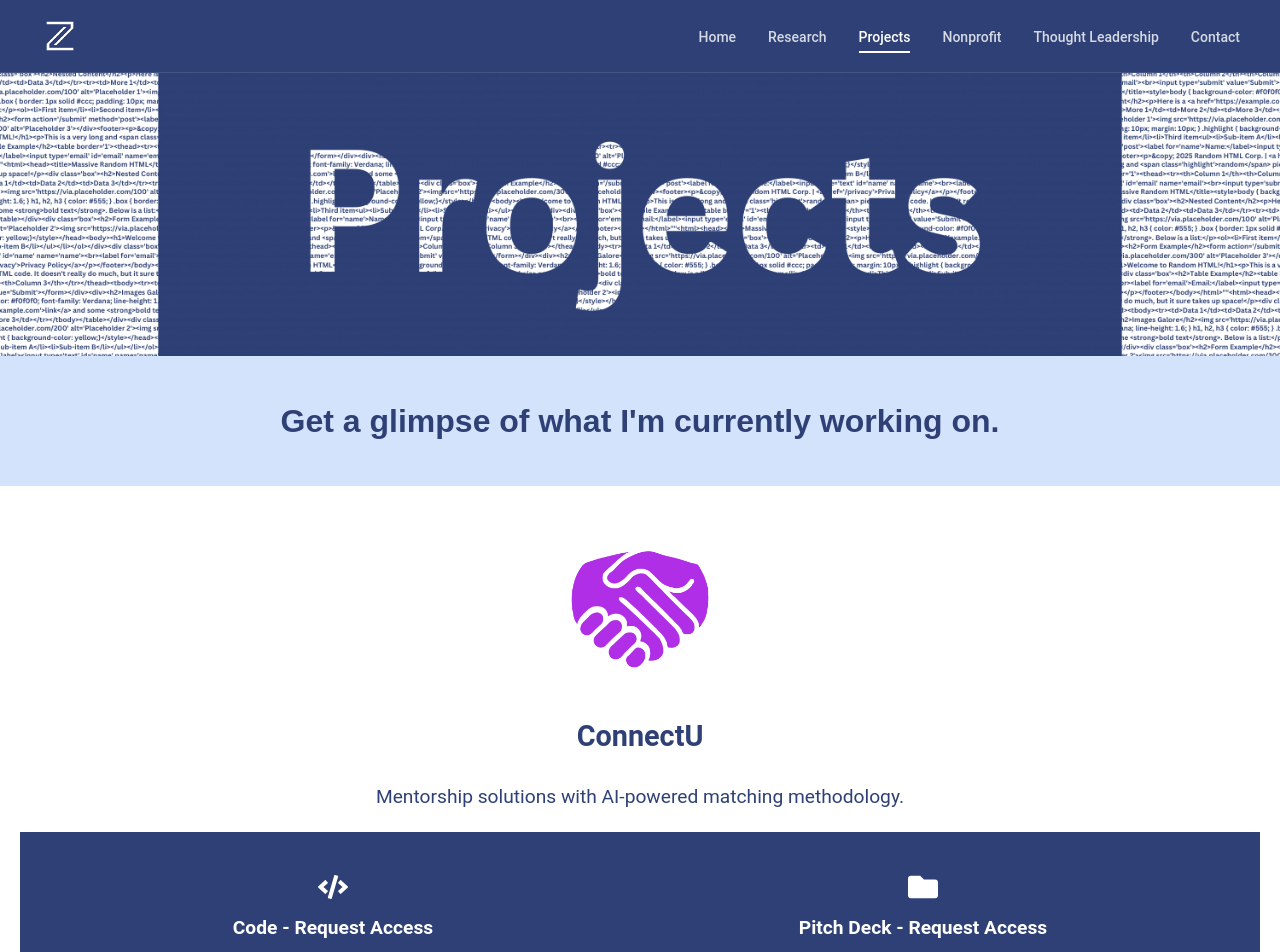
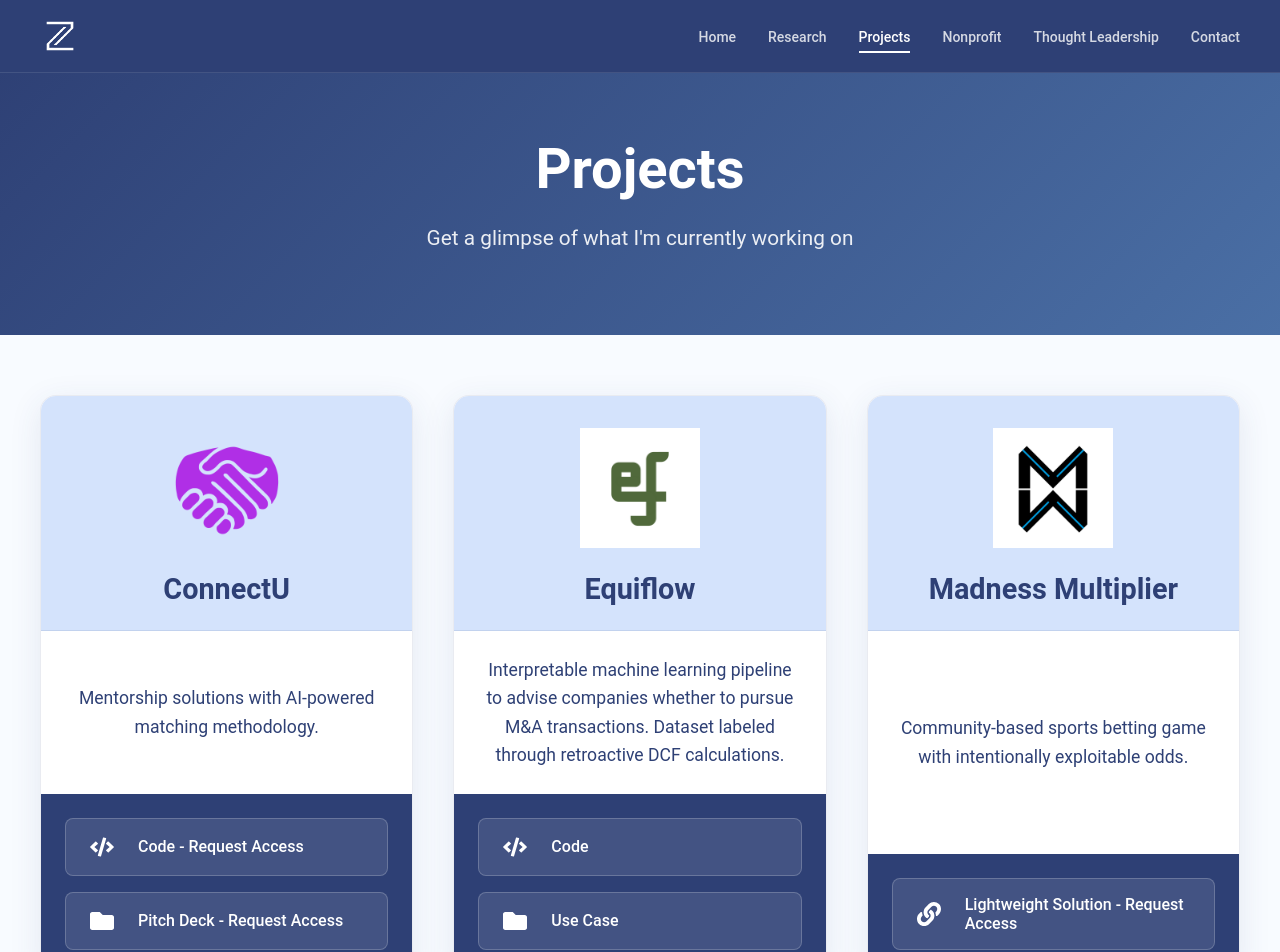
Before and after one commit to zrobers/personal-website, a React (Create React App) app: page /projects in a window 1280 px wide. Shown: the top 952 px of the page. Built offline with nearby package versions, Linux system fonts and the light colour scheme.

Commit message:
Projects UI Improvements

```diff
--- /dev/null
+++ b/src/components/Projects.css
@@ -0,0 +1,9 @@
+.project-card:hover {
+  transform: translateY(-8px);
+  box-shadow: 0 16px 48px rgba(46, 64, 117, 0.15);
+}
+
+.fact-link:hover {
+  background-color: rgba(255, 255, 255, 0.2);
+  transform: translateX(4px);
+}
--- a/src/components/Projects.js
+++ b/src/components/Projects.js
@@ -5,6 +5,7 @@ import {
   FaLink,
   FaFolder,
 } from 'react-icons/fa';
+import './Projects.css';
 
 const Projects = () => {
   const projectData = [
@@ -13,8 +14,8 @@ const Projects = () => {
       name: 'ConnectU',
       description: 'Mentorship solutions with AI-powered matching methodology.',
       fastFacts: [
-        { icon: <FaCode size={30} />, label: 'Code - Request Access', link: 'https://github.com/zrobers/ab-family-match' },
-        { icon: <FaFolder size={30} />, label: 'Pitch Deck - Request Access', link: 'https://docs.google.com/presentation/d/17YZkoeBwSonMPR3QtOlNPmiymfeMbX-9FjKyB1bRZzE/edit?usp=sharing' },
+        { icon: <FaCode size={24} />, label: 'Code - Request Access', link: 'https://github.com/zrobers/ab-family-match' },
+        { icon: <FaFolder size={24} />, label: 'Pitch Deck - Request Access', link: 'https://docs.google.com/presentation/d/17YZkoeBwSonMPR3QtOlNPmiymfeMbX-9FjKyB1bRZzE/edit?usp=sharing' },
       ],
     },
     {
@@ -23,8 +24,8 @@ const Projects = () => {
       description:
         'Interpretable machine learning pipeline to advise companies whether to pursue M&A transactions. Dataset labeled through retroactive DCF calculations.',
       fastFacts: [
-        { icon: <FaCode size={30} />, label: 'Code', link: 'https://github.com/zrobers/ibbdc' },
-        { icon: <FaFolder size={30} />, label: 'Use Case', link: '/equiflow_use_case.pdf'}, // PDF
+        { icon: <FaCode size={24} />, label: 'Code', link: 'https://github.com/zrobers/ibbdc' },
+        { icon: <FaFolder size={24} />, label: 'Use Case', link: '/equiflow_use_case.pdf'}, // PDF
       ],
     },
     {
@@ -33,7 +34,7 @@ const Projects = () => {
       description:
         'Community-based sports betting game with intentionally exploitable odds.',
       fastFacts: [
-        { icon: <FaLink size={30} />, label: 'Lightweight Solution - Request Access', link: 'https://drive.google.com/drive/folders/1MQr_t-N12puAOAT-9rnuGapCq0wV60go?usp=drive_link' },
+        { icon: <FaLink size={24} />, label: 'Lightweight Solution - Request Access', link: 'https://drive.google.com/drive/folders/1MQr_t-N12puAOAT-9rnuGapCq0wV60go?usp=drive_link' },
       ],
     },
     {
@@ -42,8 +43,8 @@ const Projects = () => {
       description:
         'Extending a technique used in biomedical engineering to create new clustering techniques helpful for predicting Airbnb prices.',
       fastFacts: [
-        { icon: <FaCode size={30} />, label: 'Code', link: 'https://github.com/zrobers/abnb-classifier' },
-        { icon: <FaFilePdf size={30} />, label: 'Paper', link: '/property_pricing.pdf' }, // PDF
+        { icon: <FaCode size={24} />, label: 'Code', link: 'https://github.com/zrobers/abnb-classifier' },
+        { icon: <FaFilePdf size={24} />, label: 'Paper', link: '/property_pricing.pdf' }, // PDF
       ],
     },
     {
@@ -52,7 +53,7 @@ const Projects = () => {
       description:
         "Scripts automating workflows for the Scholastic Artificial Intelligence League through LLM-generated content.",
       fastFacts: [
-        { icon: <FaCode size={30} />, label: 'Code', link: 'https://github.com/zrobers/sailea-api' },
+        { icon: <FaCode size={24} />, label: 'Code', link: 'https://github.com/zrobers/sailea-api' },
       ],
     },
     {
@@ -61,116 +62,168 @@ const Projects = () => {
       description:
         'Demonstration of front-end web development and branding capabilities.',
       fastFacts: [
-        { icon: <FaCode size={30} />, label: 'Code', link: 'https://github.com/zrobers/personal-website' },
+        { icon: <FaCode size={24} />, label: 'Code', link: 'https://github.com/zrobers/personal-website' },
       ],
     },
   ];
 
   return (
-    <div>
+    <div style={styles.container}>
       {/* Header */}
-      <header style={styles.header}></header>
+      <header style={styles.header}>
+        <div style={styles.headerContent}>
+          <h1 style={styles.headerTitle}>Projects</h1>
+          <p style={styles.headerSubtitle}>Get a glimpse of what I'm currently working on</p>
+        </div>
+      </header>
 
-      {/* Introduction */}
-      <div style={styles.content}>
-        <h2 style={styles.title}>Get a glimpse of what I'm currently working on.</h2>
-      </div>
-
-      {/* Project Sections */}
+      {/* Projects Grid */}
+      <div style={styles.projectsContainer}>
         {projectData.map((project, index) => (
-        <section key={index} style={styles.projectSection}>
+          <div key={index} style={styles.projectCard} className="project-card">
+            <div style={styles.cardHeader}>
               <div style={styles.logoContainer}>
                 <img src={project.logo} alt={`${project.name} Logo`} style={styles.logo} />
               </div>
               <h3 style={styles.projectName}>{project.name}</h3>
+            </div>
+
+            <div style={styles.cardBody}>
               <p style={styles.description}>{project.description}</p>
-          <div style={styles.fastFactsSection}>
+            </div>
+
+            <div style={styles.cardFooter}>
               {project.fastFacts.map((fact, factIndex) => (
-              <div key={factIndex} style={styles.fastFactItem}>
                 <a
+                  key={factIndex}
                   href={fact.link || '#'}
                   target={fact.link ? '_blank' : '_self'}
                   rel={fact.link ? 'noopener noreferrer' : undefined}
                   style={styles.factLink}
+                  className="fact-link"
                 >
-                  {fact.icon}
-                  <div style={styles.factLabel}>{fact.label}</div>
+                  <div style={styles.factIcon}>{fact.icon}</div>
+                  <span style={styles.factLabel}>{fact.label}</span>
                 </a>
+              ))}
+            </div>
           </div>
         ))}
       </div>
-        </section>
-      ))}
     </div>
   );
 };
 
 const styles = {
+  container: {
+    minHeight: '100vh',
+    backgroundColor: '#f8fbff',
+  },
   header: {
-    position: 'relative',
-    height: '300px',
-    backgroundImage: 'url("/images/projects_header.png")',
-    backgroundSize: 'cover',
-    backgroundPosition: 'center',
+    background: 'linear-gradient(135deg, #2e4075 0%, #4a6fa5 100%)',
+    padding: '80px 20px',
+    textAlign: 'center',
+    color: 'white',
+  },
+  headerContent: {
+    maxWidth: '800px',
+    margin: '0 auto',
+  },
+  headerTitle: {
+    fontSize: '3.5rem',
+    fontWeight: 'bold',
+    margin: '0 0 20px 0',
+    color: 'white',
+  },
+  headerSubtitle: {
+    fontSize: '1.3rem',
+    margin: '0',
+    opacity: 0.9,
+    lineHeight: '1.6',
+  },
+  projectsContainer: {
+    maxWidth: '1200px',
+    margin: '0 auto',
+    padding: '60px 20px',
+    display: 'grid',
+    gridTemplateColumns: 'repeat(auto-fit, minmax(350px, 1fr))',
+    gap: '40px',
+  },
+  projectCard: {
+    backgroundColor: 'white',
+    borderRadius: '16px',
+    boxShadow: '0 8px 32px rgba(46, 64, 117, 0.1)',
+    overflow: 'hidden',
+    transition: 'all 0.3s ease',
+    border: '1px solid rgba(46, 64, 117, 0.1)',
     display: 'flex',
-    justifyContent: 'center',
-    alignItems: 'center',
+    flexDirection: 'column',
+    height: '100%',
   },
-  content: {
-    padding: '20px',
-    fontFamily: 'Arial, sans-serif',
+  cardHeader: {
     backgroundColor: '#d4e3fc',
-  },
-  title: {
-    fontSize: '2rem',
-    color: '#2e4075',
+    padding: '32px 24px 24px',
     textAlign: 'center',
-  },
-  projectSection: {
-    margin: '40px 20px',
-    paddingBottom: '20px',
-    borderBottom: '1px solid #ddd',
-    textAlign: 'center',
+    borderBottom: '1px solid rgba(46, 64, 117, 0.1)',
+    flex: '0 0 auto',
   },
   logoContainer: {
     marginBottom: '20px',
   },
   logo: {
-    height: '160px',
+    height: '120px',
+    objectFit: 'contain',
   },
   projectName: {
     fontSize: '1.8rem',
     color: '#2e4075',
     fontWeight: 'bold',
+    margin: '0',
+  },
+  cardBody: {
+    padding: '24px',
+    backgroundColor: 'white',
+    flex: '1 1 auto',
+    display: 'flex',
+    flexDirection: 'column',
+    justifyContent: 'center',
   },
   description: {
-    fontSize: '1.2rem',
+    fontSize: '1.1rem',
     lineHeight: '1.6',
-    marginBottom: '20px',
     color: '#2e4075',
+    margin: '0',
+    textAlign: 'center',
   },
-  fastFactsSection: {
-    display: 'flex',
-    justifyContent: 'space-around',
+  cardFooter: {
     backgroundColor: '#2e4075',
-    padding: '30px',
-    color: 'white',
-  },
-  fastFactItem: {
+    padding: '24px',
     display: 'flex',
     flexDirection: 'column',
-    alignItems: 'center',
-    margin: '10px',
+    gap: '16px',
+    flex: '0 0 auto',
   },
   factLink: {
+    display: 'flex',
+    alignItems: 'center',
+    gap: '16px',
+    padding: '16px',
+    backgroundColor: 'rgba(255, 255, 255, 0.1)',
+    borderRadius: '8px',
     textDecoration: 'none',
     color: 'white',
-    textAlign: 'center',
+    transition: 'all 0.2s ease',
+    border: '1px solid rgba(255, 255, 255, 0.2)',
+  },
+  factIcon: {
+    display: 'flex',
+    alignItems: 'center',
+    justifyContent: 'center',
+    minWidth: '40px',
   },
   factLabel: {
-    fontSize: '1.2rem',
-    fontWeight: 'bold',
-    marginTop: '10px',
+    fontSize: '1rem',
+    fontWeight: '500',
   },
 };
 
```
Lines whose indentation alone changed are shown as unchanged.
